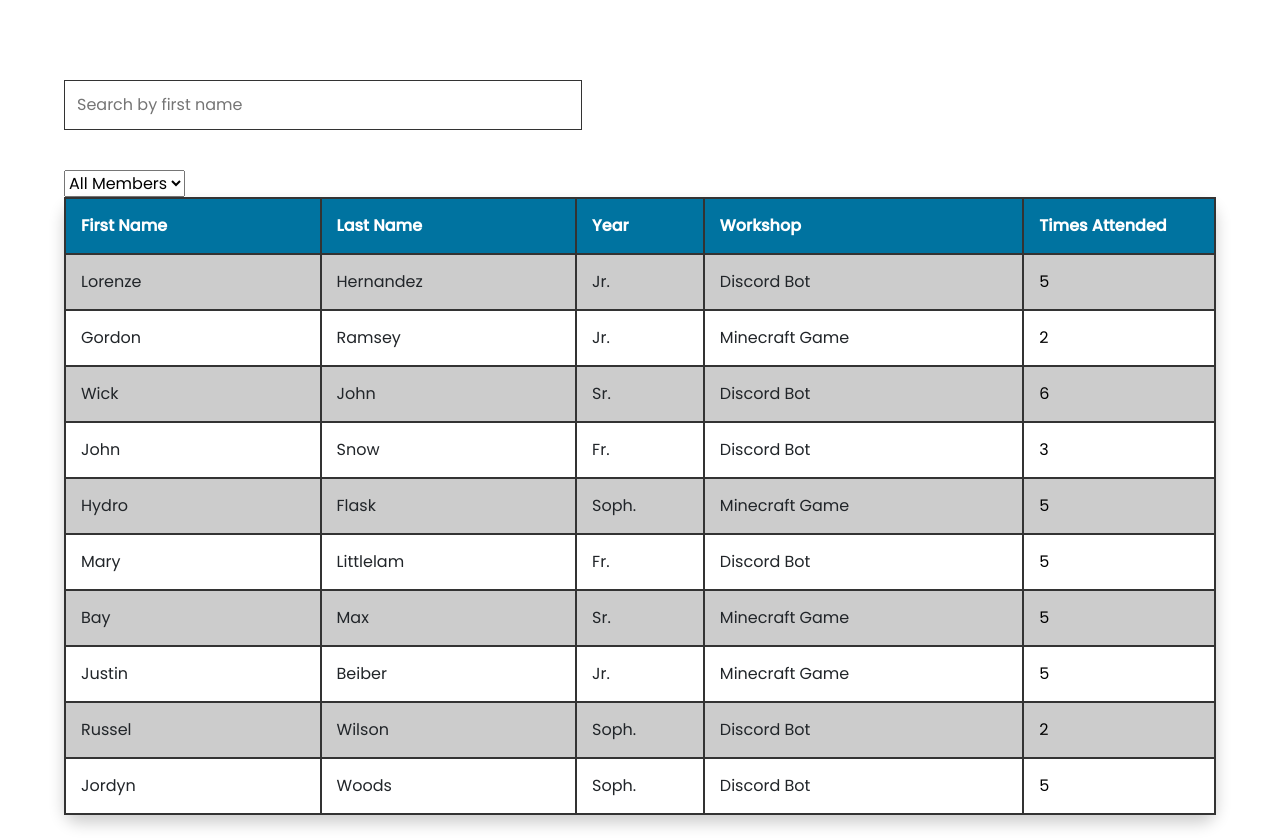
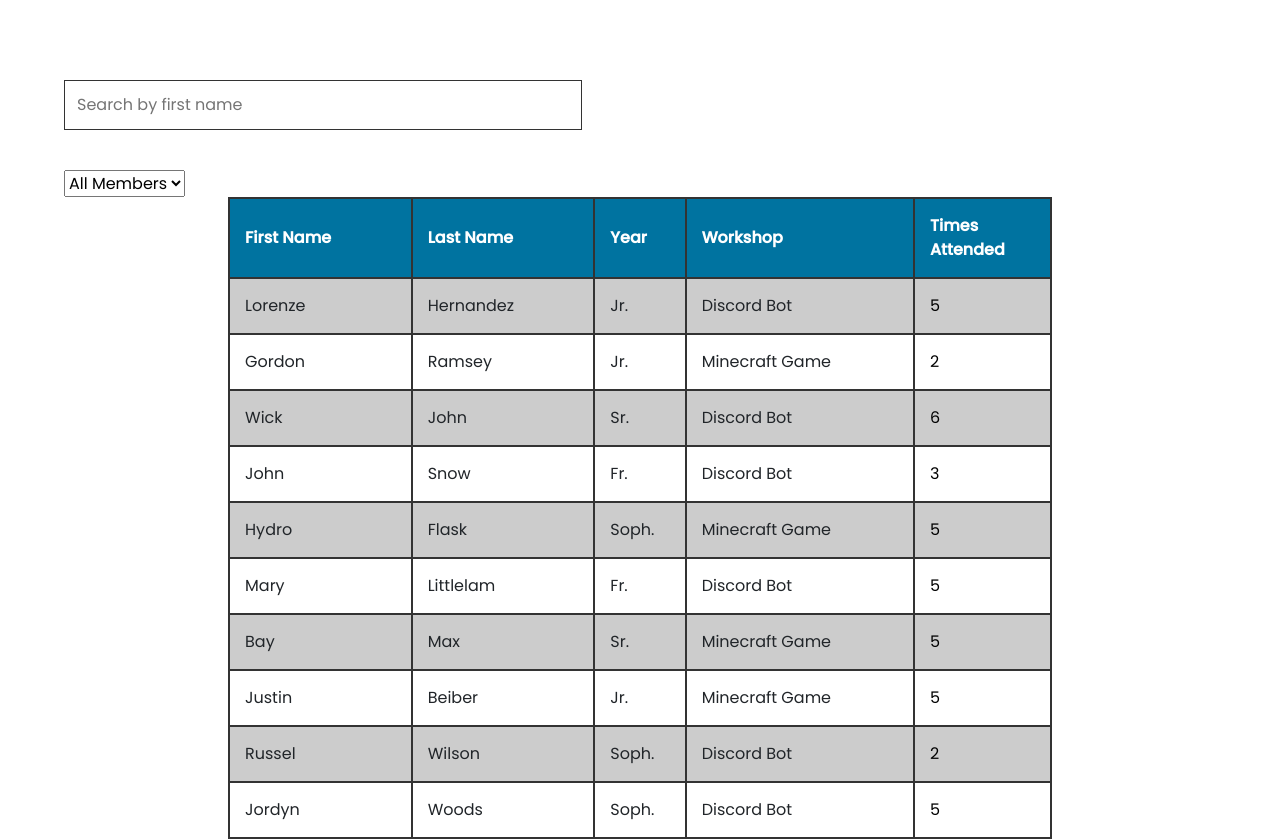
Before and after one commit to lorenzejay/ACM-Attendance-Application, a React (Create React App) app in the folder frontend/: page / in a window 1280 px wide. Shown: the top 839 px of the page. Built offline with nearby package versions, Linux system fonts and the light colour scheme.

Commit message:
modified some changes the responsiveness of table

```diff
--- a/frontend/src/Components/Table/index.js
+++ b/frontend/src/Components/Table/index.js
@@ -2,7 +2,11 @@
 import "./styles.scss";
 
 const TableContainer = ({ children }) => {
-  return <table>{children}</table>;
+  return (
+    <div style={{ overflowX: "auto" }}>
+      <table>{children}</table>;
+    </div>
+  );
 };
 
 export default TableContainer;
--- a/frontend/src/Components/Table/styles.scss
+++ b/frontend/src/Components/Table/styles.scss
@@ -12,3 +12,10 @@
     padding: 15px;
   }
 }
+
+@media screen and (max-width: 600px) {
+  table {
+    display: flex;
+    flex-wrap: wrap;
+  }
+}
```
Also changed, not shown: frontend/src/Screens/MemberAttendanceScreen/MemberAttendanceScreen.js (+0 -38 lines).
